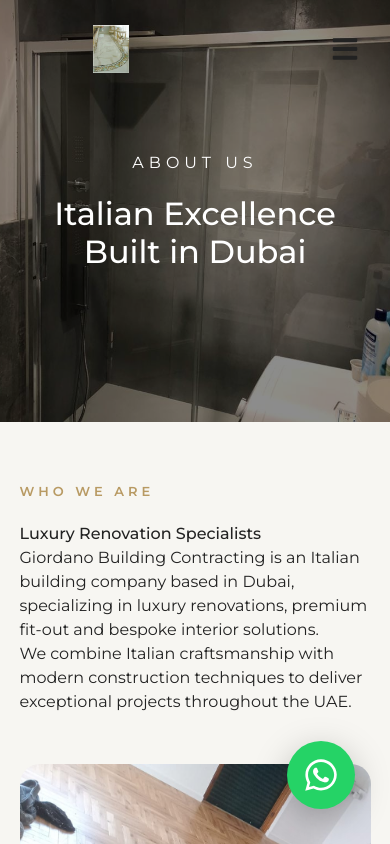
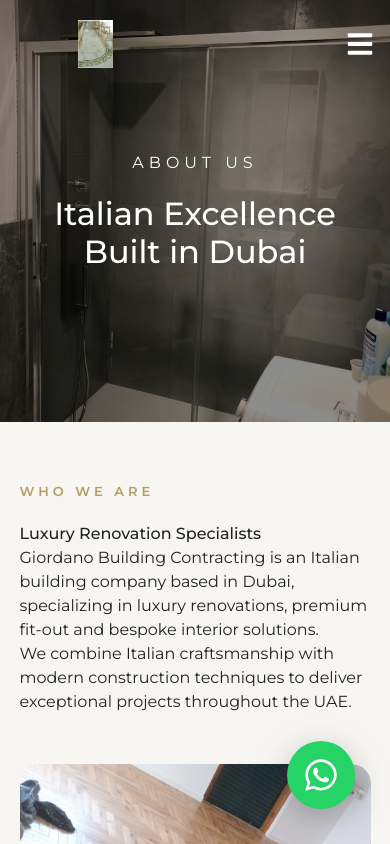
Before and after one commit to Mattia1304/giordano-website, a Next.js app: page /about in a window 390 px wide. Shown: the top 844 px of the page. Built offline with nearby package versions, Linux system fonts and the light colour scheme.

Commit message:
Fix: improve mobile navbar responsiveness and hamburger button visibility

```diff
--- a/app/globals.css
+++ b/app/globals.css
@@ -82,11 +82,6 @@
 
 }
 
-.logo img{
-
-height:62px;
-
-}
 
 nav{
 
@@ -1132,23 +1127,24 @@
 /* MOBILE MENU */
 /* ========================= */
 
-.mobileButton{
-
-display:none;
-
-background:none;
-
-border:none;
-
-font-size:28px;
-
-cursor:pointer;
-
-color:#222;
-
-z-index:9999;
-
-}
+.mobileButton {
+  display: none;
+  background: none;
+  border: none;
+  font-size: 28px;
+  cursor: pointer;
+  color: white; /* White on transparent hero video */
+  z-index: 9999;
+}
+
+.navbar.scrolled .mobileButton {
+  color: #222; /* Black when navbar has white background */
+}
+
+.mobileButton.active {
+  color: #222 !important; /* Black when menu is open because menu is white */
+}
+
 
 .mobileMenu{
 
@@ -1433,7 +1429,13 @@
 /* ========================= RESPONSIVE DESIGN ============================= */
 /* ========================================================================= */
 
-@media (max-width: 1024px) {
+@media (max-width: 1200px) {
+  .navbar { padding: 20px 4%; }
+  nav { gap: 20px; font-size: 13px; }
+  .button { padding: 12px 24px; font-size: 14px; }
+}
+
+@media (max-width: 1100px) {
   /* Hide desktop nav, show mobile button */
   nav { display: none; }
   .mobileButton { display: block; }
--- a/components/MobileMenu.tsx
+++ b/components/MobileMenu.tsx
@@ -13,11 +13,8 @@
 <>
 
 <button
-
-className="mobileButton"
-
-onClick={()=>setOpen(!open)}
-
+  className={`mobileButton ${open ? 'active' : ''}`}
+  onClick={() => setOpen(!open)}
 >
 
 {
```
